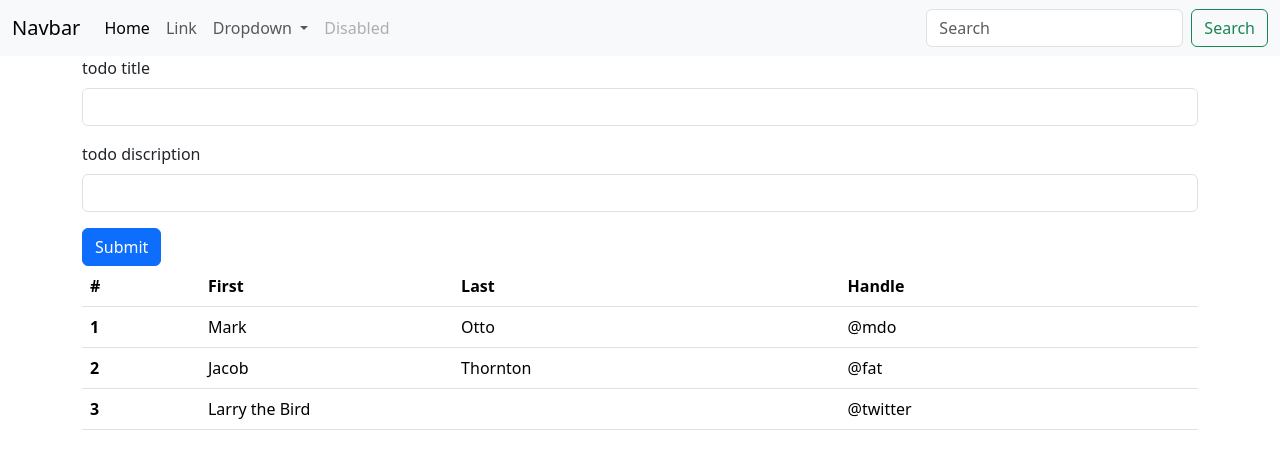
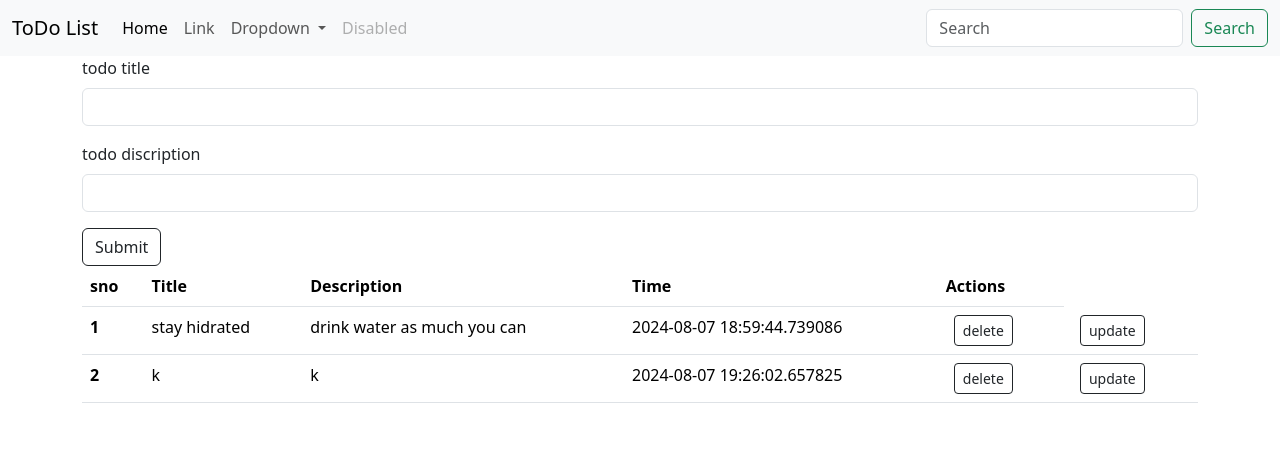
Before and after one commit to shoto87/starting-with-flask, a Flask app: page / in a window 1280 px wide. Shown: the top 469 px of the page. Run offline with Flask 3, Linux system fonts and the light colour scheme; data comes from the database, SQL or seed files in the repository; both versions use the stored data as it was after the commit.

Commit message:
added clear todo

```diff
--- a/app.py
+++ b/app.py
@@ -1,4 +1,4 @@
-from flask import Flask, render_template
+from flask import Flask, render_template,request,redirect
 from flask_sqlalchemy import SQLAlchemy
 from datetime import datetime
 
@@ -16,13 +16,40 @@ class Todo(db.Model):
     def __repr__(self) -> str:
         return f"{self.sno} - {self.title}"
 
-@app.route('/')
+@app.route('/',methods=['GET','POST'])
 def hello_world():
-    return render_template('main.html')
+    if request.method=='POST':
+       title=request.form['title']
+       desc= request.form['desc']
+       todo = Todo(title=title,desc=desc)
+       db.session.add(todo)
+       db.session.commit()
+
+    allTodo = Todo.query.all()
+
+    return render_template('main.html',allTodo=allTodo)
+
+
+
 
 @app.route('/page1')
 def page1():
+    allTodo = Todo.query.all()
+    print(allTodo)
     return 'this is page 1'
+
+@app.route('/update')
+def update():
+    allTodo = Todo.query.all()
+    print(allTodo)
+    return 'this is page 1'
+
+@app.route('/delete/<int:sno>')
+def delete(sno):
+    todo = Todo.query.filter_by(sno=sno).first()
+    db.session.delete(todo)
+    db.session.commit()
+    return redirect("/")
 
 @app.route('/page2')
 def page2():
--- a/templates/main.html
+++ b/templates/main.html
@@ -4,7 +4,8 @@
 <head>
     <meta charset="utf-8">
     <meta name="viewport" content="width=device-width, initial-scale=1">
-    <link href="https://cdn.jsdelivr.net/npm/bootstrap@5.3.3/dist/css/bootstrap.min.css" rel="stylesheet" integrity="sha384-QWTKZyjpPEjISv5WaRU9OFeRpok6YctnYmDr5pNlyT2bRjXh0JMhjY6hW+ALEwIH" crossorigin="anonymous">
+    <link href="https://cdn.jsdelivr.net/npm/bootstrap@5.3.3/dist/css/bootstrap.min.css" rel="stylesheet"
+        integrity="sha384-QWTKZyjpPEjISv5WaRU9OFeRpok6YctnYmDr5pNlyT2bRjXh0JMhjY6hW+ALEwIH" crossorigin="anonymous">
 
     <title>started</title>
 </head>
@@ -12,7 +13,7 @@
 <body>
     <nav class="navbar navbar-expand-lg bg-body-tertiary">
         <div class="container-fluid">
-            <a class="navbar-brand" href="#">Navbar</a>
+            <a class="navbar-brand" href="/">ToDo List</a>
             <button class="navbar-toggler" type="button" data-bs-toggle="collapse"
                 data-bs-target="#navbarSupportedContent" aria-controls="navbarSupportedContent" aria-expanded="false"
                 aria-label="Toggle navigation">
@@ -53,20 +54,20 @@
     </nav>
 
     <div class="container">
-        <form>
+        <form action="/" method="post">
             <div class="mb-3">
-              <label for="exampleInputEmail1" class="form-label">todo title</label>
-              <input type="text" class="form-control" id="exampleInputEmail1" aria-describedby="emailHelp">
+                <label for="title" class="form-label">todo title</label>
+                <input type="text" name="title" class="form-control" id="title">
             </div>
             <div class="mb-3">
                 <label for="exampleInputPassword1" class="form-label">todo discription</label>
-              <input type="text" class="form-control" id="exampleInputPassword1">
+                <input type="text" name="desc" class="form-control" id="exampleInputPassword1">
             </div>
             <!-- <div class="mb-3 form-check">
               <input type="checkbox" class="form-check-input" id="exampleCheck1">
               <label class="form-check-label" for="exampleCheck1">Check me out</label>
             </div> -->
-            <button type="submit" class="btn btn-primary">Submit</button>
+            <button type="submit" class="btn btn-outline-dark">Submit</button>
         </form>
     </div>
 
@@ -74,30 +75,33 @@
         <table class="table">
             <thead>
                 <tr>
-                <th scope="col">#</th>
-                <th scope="col">First</th>
-                <th scope="col">Last</th>
-                <th scope="col">Handle</th>
+                    <th scope="col">sno</th>
+                    <th scope="col">Title</th>
+                    <th scope="col">Description</th>
+                    <th scope="col">Time</th>
+                    <th scope="col">Actions</th>
+
+
                 </tr>
             </thead>
             <tbody>
+                {% for todo in allTodo %}
                 <tr>
-                <th scope="row">1</th>
-                <td>Mark</td>
-                <td>Otto</td>
-                <td>@mdo</td>
+                    <th scope="row">{{loop.index}}</th>
+                    <td>{{todo.title}}</td>
+                    <td>{{todo.desc}}</td>
+                    <td>{{todo.date_created}}</td>
+                    <td> <a href="/delete/{{todo.sno}}" class="btn btn-outline-dark btn-sm mx-2">delete</a></td>
+                    <td> <a href="/update/{{todo.sno}}" class="btn btn-outline-dark btn-sm mx-2">update</a></td>
+
+
+
+
+
                 </tr>
-              <tr>
-                <th scope="row">2</th>
-                <td>Jacob</td>
-                <td>Thornton</td>
-                <td>@fat</td>
-              </tr>
-              <tr>
-                <th scope="row">3</th>
-                <td colspan="2">Larry the Bird</td>
-                <td>@twitter</td>
-              </tr>
+                {% endfor %}
+
+
             </tbody>
         </table>
     </div>
```
Also changed, not shown: instance/todolist.db. Lines whose indentation alone changed are shown as unchanged.
